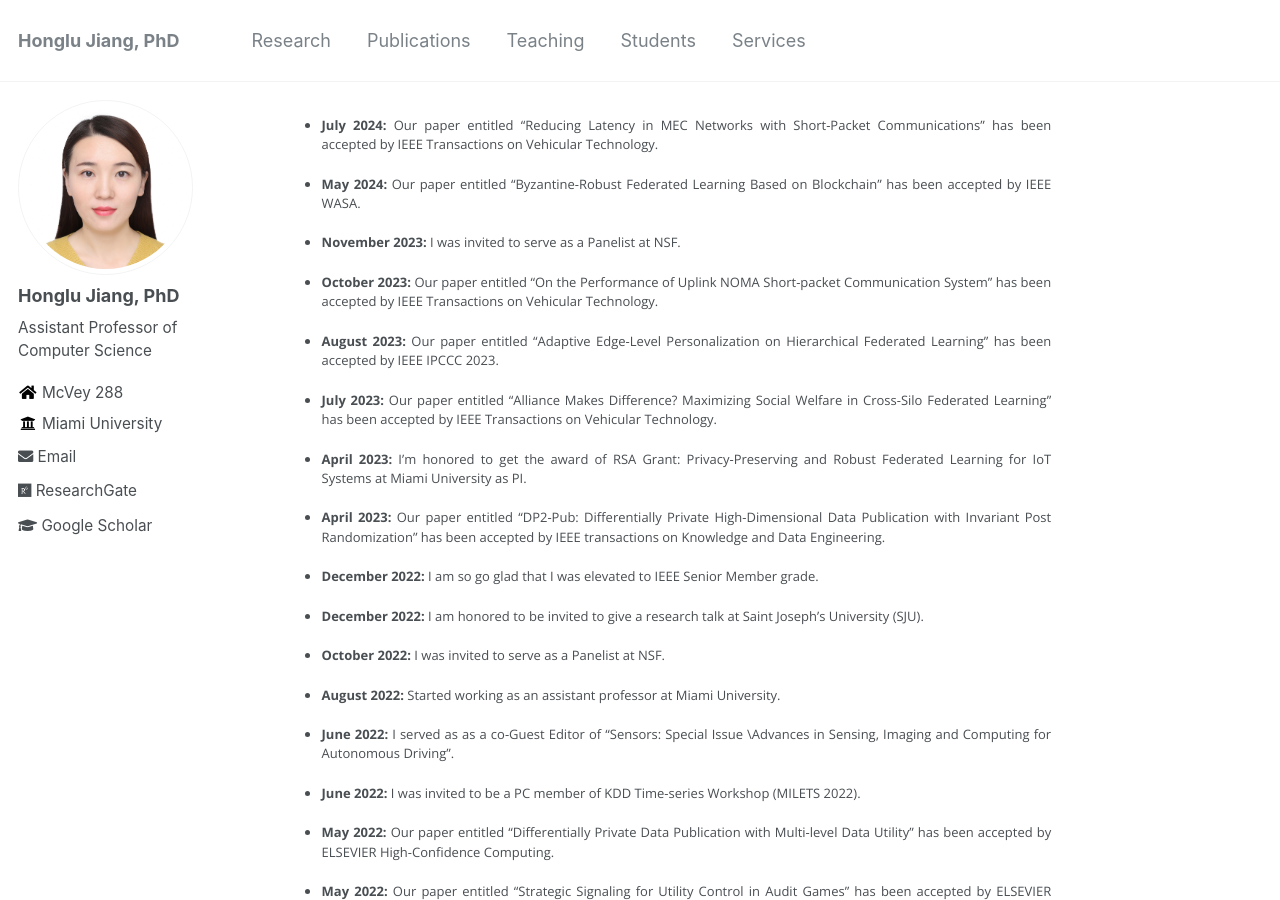
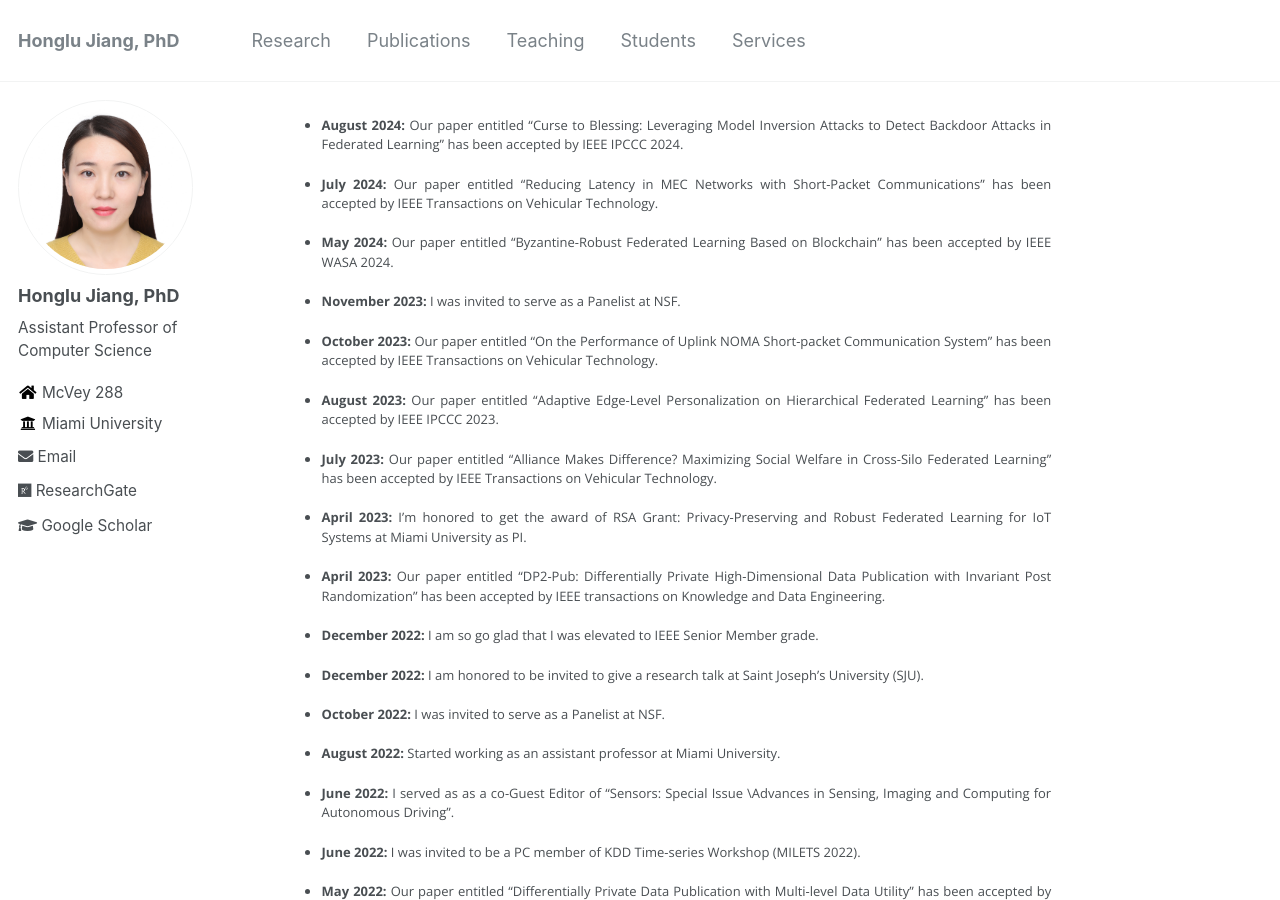
Before and after one commit to hljiang0720/hljiang.github.io, a Jekyll site: the page built from _pages/news.md, in a window 1280 px wide and 900 px high. Built offline with Jekyll 4.4.1, drawn with Linux system fonts in a browser that asks for light colours.

Commit message:
Update news.md

```diff
--- a/_pages/news.md
+++ b/_pages/news.md
@@ -2,9 +2,11 @@
 permalink: /news/
 author_profile: true
 ---
+* **August 2024:** Our paper entitled “Curse to Blessing: Leveraging Model Inversion Attacks to Detect Backdoor Attacks in Federated Learning" has been accepted by IEEE IPCCC 2024.
+
 * **July 2024:** Our paper entitled “Reducing Latency in MEC Networks with Short-Packet Communications" has been accepted by IEEE Transactions on Vehicular Technology.
 
-* **May 2024:** Our paper entitled “Byzantine-Robust Federated Learning Based on Blockchain" has been accepted by IEEE WASA.
+* **May 2024:** Our paper entitled “Byzantine-Robust Federated Learning Based on Blockchain" has been accepted by IEEE WASA 2024.
 
 * **November 2023:** I was invited to serve as a Panelist at NSF.
 
```
